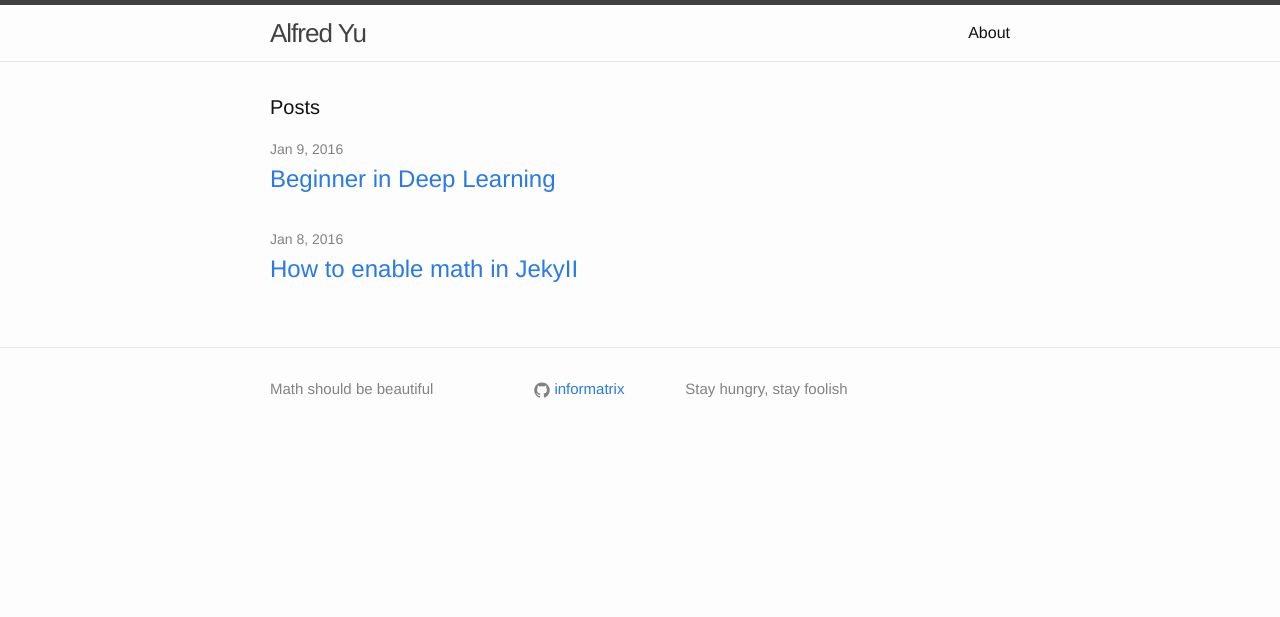
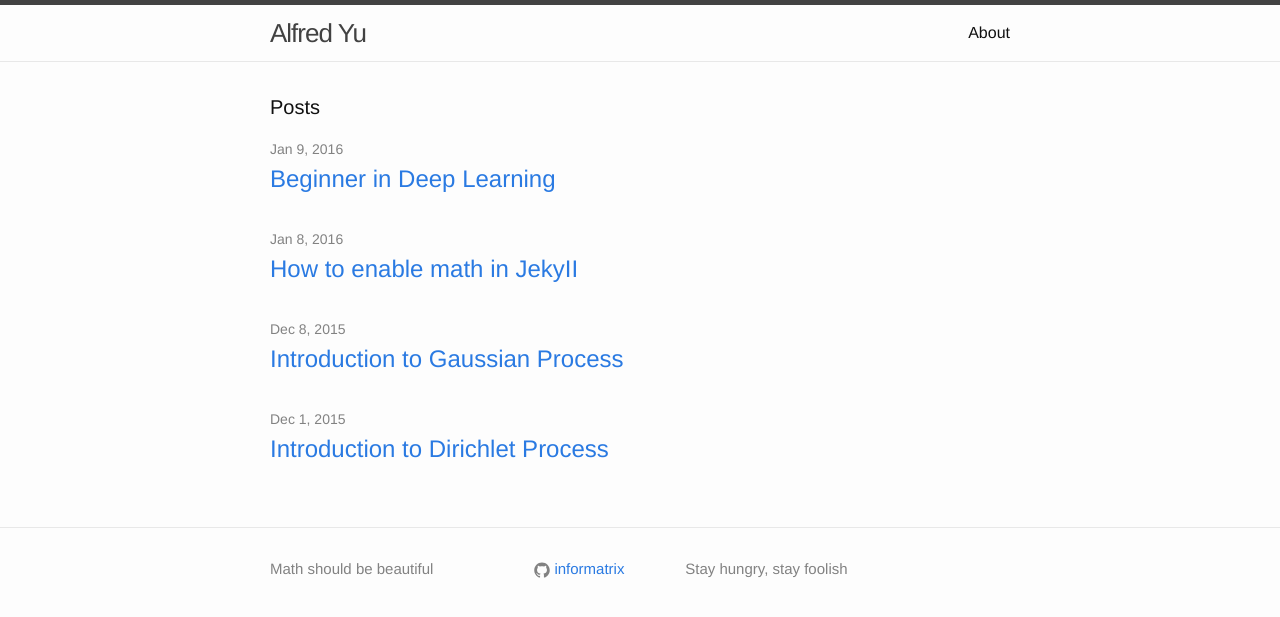
Before and after one commit to informatrix/informatrix.github.io, a Jekyll site: the page built from index.html, in a window 1280 px wide. Shown: the top 617 px of the page. Built offline with Jekyll 4.4.1, drawn with Linux system fonts in a browser that asks for light colours.

Commit message:
Add Dp and Gp

```diff
--- /dev/null
+++ b/_posts/2015-12-01-Introduction-to-Dirichlet-Process.md
@@ -0,0 +1,6 @@
+---
+layout: post
+title: Introduction to Dirichlet Process
+---
+
+Draft
--- /dev/null
+++ b/_posts/2015-12-08-Introduction-to-Gaussian-Process.md
@@ -0,0 +1,6 @@
+---
+layout: post
+title: Introduction to Gaussian Process
+---
+
+Draft
```
Also changed, not shown: _posts/2016-01-09-Beginner-in-Deep-Learning.md (+1 -1 lines).
